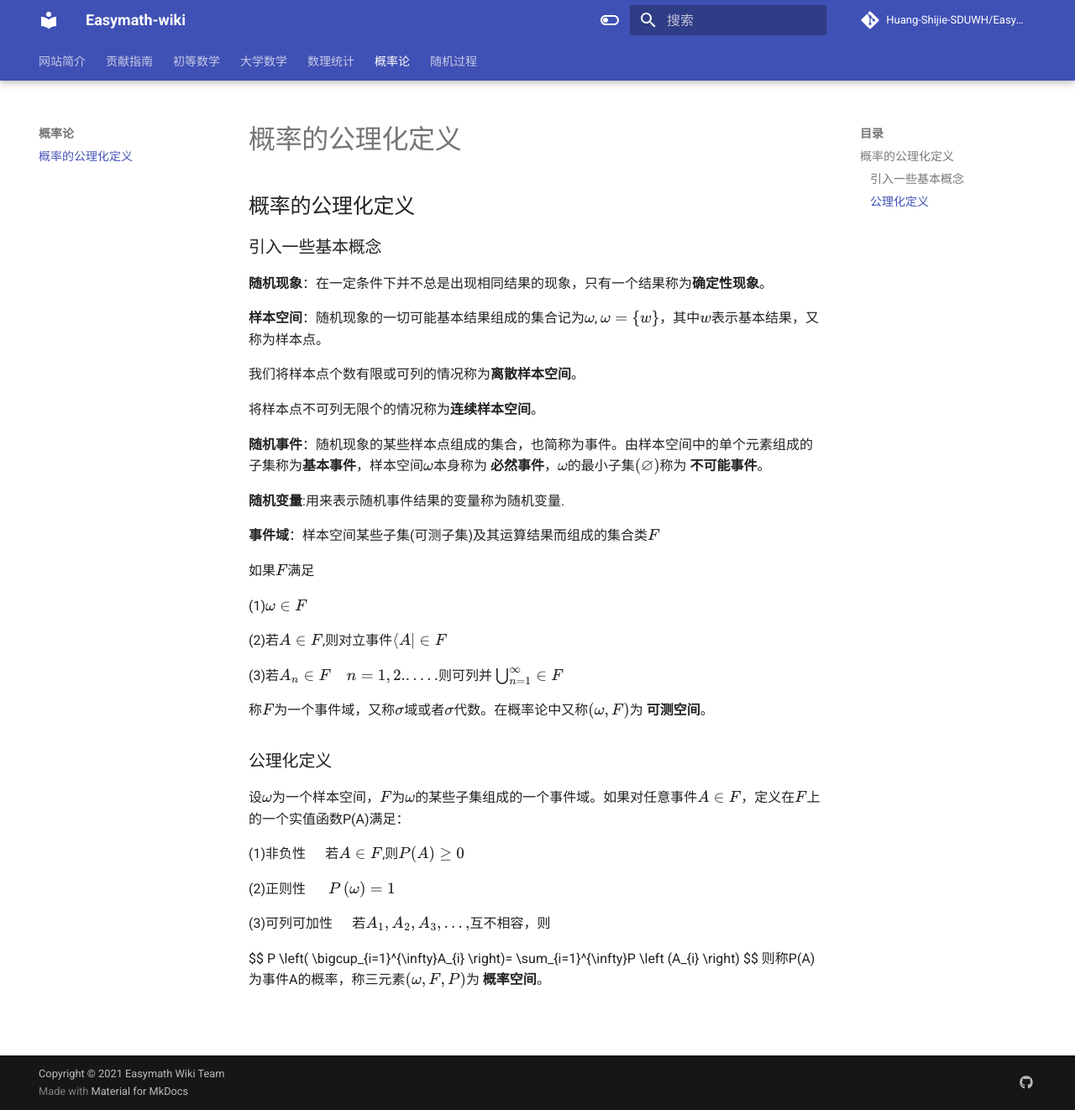
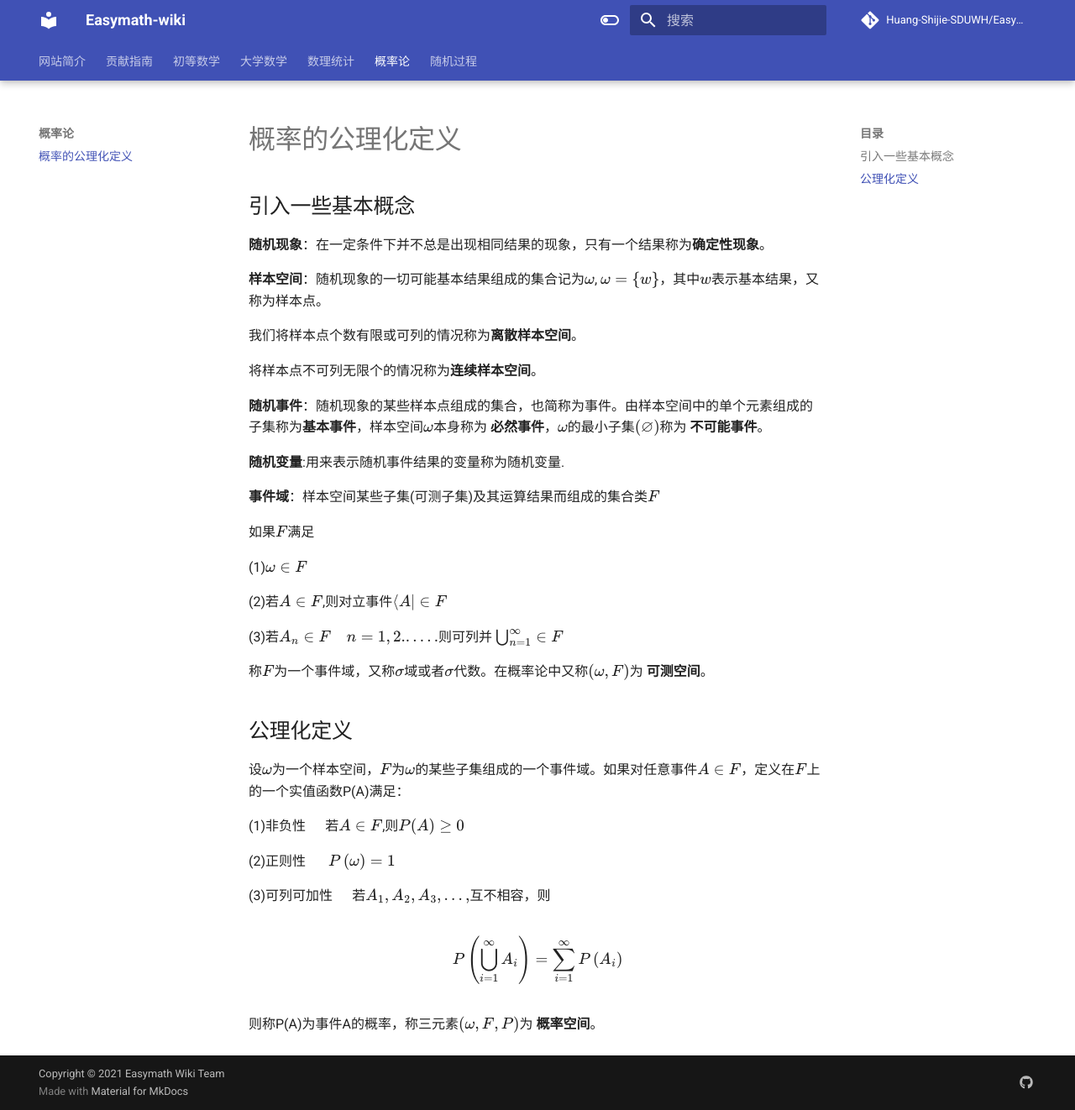
Before and after one commit to Easymath-wiki/Easymath-wiki, an MkDocs documentation site: the page built from docs/概率论/概率的公理化定义.md, in a window 1280 px wide and 1322 px high. Shown: the whole window at 84% size. Built offline with MkDocs 1.6.1 and Material for MkDocs 9.7.7, drawn with Linux system fonts in a browser that asks for light colours; formulas are drawn with MathJax 3; comment, search, counter and statistics services are not loaded.

Commit message:
Update 概率的公理化定义.md

```diff
--- a/docs/概率论/概率的公理化定义.md
+++ b/docs/概率论/概率的公理化定义.md
@@ -1,5 +1,4 @@
-## 概率的公理化定义
-### 引入一些基本概念
+## 引入一些基本概念
 **随机现象**：在一定条件下并不总是出现相同结果的现象，只有一个结果称为**确定性现象**。
 
 **样本空间**：随机现象的一切可能基本结果组成的集合记为$\omega$, $\omega =\left \{ w \right \}$，其中$w$表示基本结果，又称为样本点。
@@ -24,7 +23,7 @@
 
 称$F$为一个事件域，又称$\sigma$域或者$\sigma$代数。在概率论中又称$\left ( \omega,F \right )$为 **可测空间**。
 
-### 公理化定义
+## 公理化定义
 设$\omega$为一个样本空间，$F$为$\omega$的某些子集组成的一个事件域。如果对任意事件$A \in F$，定义在$F$上的一个实值函数P(A)满足：
 
 (1)非负性 $\quad$若$A \in F$,则$P(A) \ge 0$
@@ -33,7 +32,6 @@
 
 (3)可列可加性$\quad$ 若$A_{1},A_{2},A_{3},...,$互不相容，则
 
-$$
-P \left( \bigcup_{i=1}^{\infty}A_{i} \right)= \sum_{i=1}^{\infty}P \left (A_{i} \right)
-$$
+$$P \left( \bigcup_{i=1}^{\infty}A_{i} \right)= \sum_{i=1}^{\infty}P \left (A_{i} \right)$$
+
 则称P(A)为事件A的概率，称三元素$\left (\omega,F,P \right)$为 **概率空间**。
```
